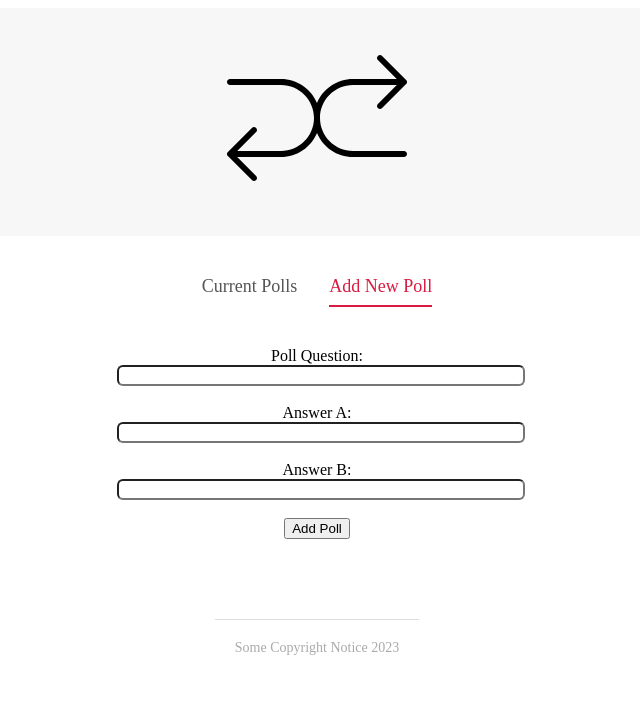
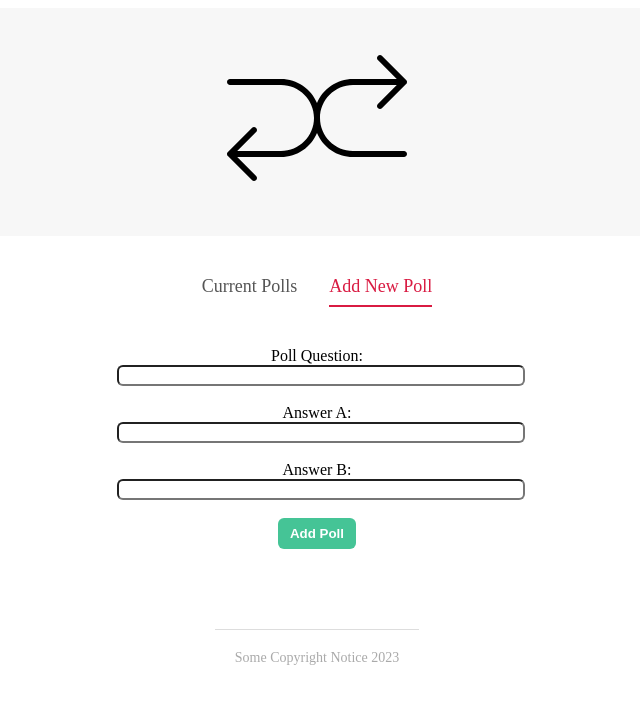
Before and after one commit to JCalHij/svelte_polls, a Svelte app: page / in a window 1280 px wide. Both pictures are taken after a click on the item "Add New Poll". Shown: the top 704 px of the page, without its empty margins (323-963 px from the left). Built offline with nearby package versions, Linux system fonts and the light colour scheme.

Commit message:
Custom Button Component

```diff
--- a/src/components/CreatePollForm.svelte
+++ b/src/components/CreatePollForm.svelte
@@ -1,4 +1,5 @@
 <script>
+  import Button from "../shared/Button.svelte";
   let pollFields = {question: "", answerA: "", answerB: ""};
 
   const onSubmitForm = () => {
@@ -19,7 +20,7 @@
     <label for="answer-b">Answer B:</label>
     <input type="text" id="answer-b" bind:value={pollFields.answerB}>
   </div>
-  <button>Add Poll</button>
+  <Button type={"secondary"} flat={true}>Add Poll</Button>
 </form>
 
 <style>
--- /dev/null
+++ b/src/shared/Button.svelte
@@ -0,0 +1,41 @@
+<script>
+    export let type = "primary";
+    export let flat = false;
+    export let inverse = false;
+</script>
+
+<button class={type} class:flat={flat} class:inverse={inverse}>
+    <slot></slot>
+</button>
+
+<style>
+    button{
+        border: 0;
+        cursor: pointer;
+        border-radius: 6px;
+        padding: 8px 12px;
+        font-weight: bold;
+        box-shadow: 1px 2px 3px rgba(0, 0, 0, 0.2);
+    }
+    .primary{
+        background-color: #d91b42;
+        color: white;
+    }
+    .primary.inverse{
+        background-color: white;
+        color: #d91b42;
+        border: 2px solid #d91b42;
+    }
+    .secondary{
+        background-color: #45c496;
+        color: white;
+    }
+    .secondary.inverse{
+        background-color: white;
+        color: #45c496;
+        border: 2px solid #45c496;
+    }
+    .flat{
+        box-shadow: none;
+    }
+</style>
```
